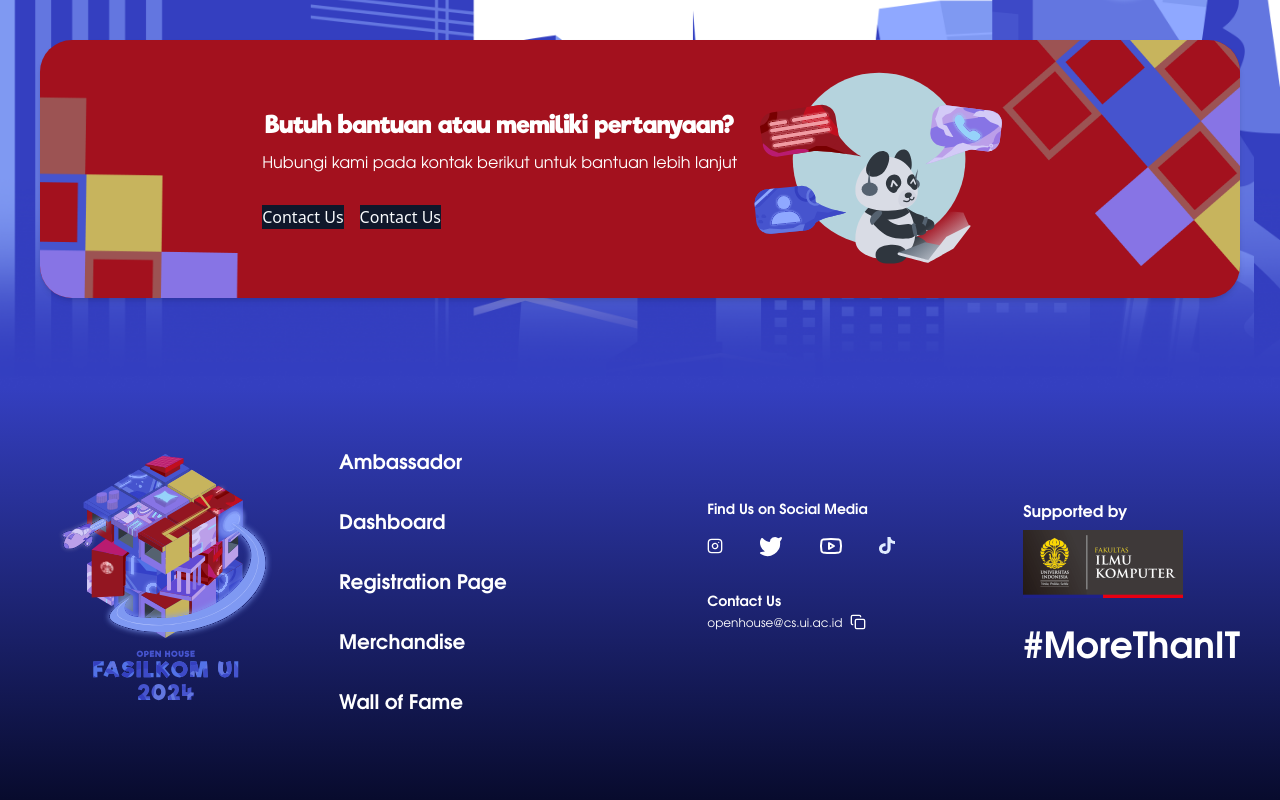
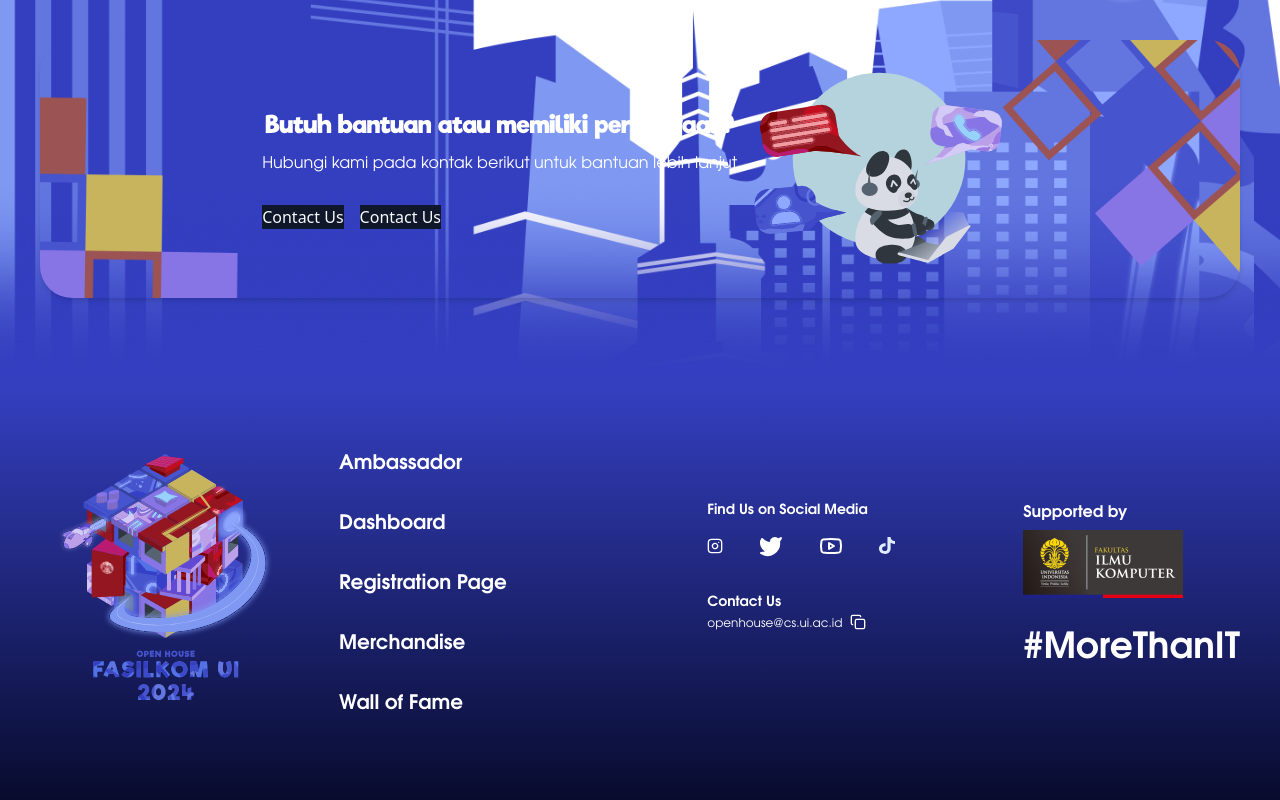
Before and after one commit to OH-Fasilkom-UI/oh24-frontend, a Next.js app: page / in a window 1280 px wide. Built offline with nearby package versions, Linux system fonts and the light colour scheme.

Commit message:
feat: update colors inside tailwind config

```diff
--- a/tailwind.config.ts
+++ b/tailwind.config.ts
@@ -28,7 +28,7 @@ const config = {
         "alert-destructive-background": "#FFDCDC",
         "alert-destructive-foreground": "#9A2323",
         "alert-info-background": "#E0DAFA",
-        "alert-info-foreground": "Purple-Region/Moon-Raker/600",
+        "alert-info-foreground": "PurpleRegion/MoonRaker/600",
         "alert-success-background": "#DEFFDC",
         "alert-success-foreground": "#1C8333",
         "alert-warning-background": "#FBFFCD",
@@ -36,36 +36,36 @@ const config = {
 
         // Button
         "button-ghost-all-border": "Text/Text-Light-BG",
-        "button-ghost-default": "Blue-Region/Cornflower/50",
+        "button-ghost-default": "BlueRegion/Cornflower/50",
         "button-ghost-disabled": "#CAD2D9",
-        "button-ghost-hover": "Blue-Region/Cornflower/50",
-        "button-ghost-pressed": "Blue-Region/Cornflower/50",
-        "button-primary-default": "Blue-Region/Portage/600",
+        "button-ghost-hover": "BlueRegion/Cornflower/50",
+        "button-ghost-pressed": "BlueRegion/Cornflower/50",
+        "button-primary-default": "BlueRegion/Portage/600",
         "button-primary-disabled": "#2727A3",
-        "button-primary-hover": "Blue-Region/Portage/600",
-        "button-primary-pressed": "Blue-Region/Portage/600",
+        "button-primary-hover": "BlueRegion/Portage/600",
+        "button-primary-pressed": "BlueRegion/Portage/600",
         "button-secondary-default": "Miscellanous/Ziggurat/400",
         "button-secondary-disabled": "#58808C",
         "button-secondary-hover": "Miscellanous/Ziggurat/400",
         "button-secondary-pressed": "Miscellanous/Ziggurat/400",
-        "button-tertiary-default": "Blue-Region/Cornflower/50",
+        "button-tertiary-default": "BlueRegion/Cornflower/50",
         "button-tertiary-disabled": "#CAD2D9",
-        "button-tertiary-hover": "Blue-Region/Cornflower/50",
-        "button-tertiary-pressed": "Blue-Region/Cornflower/50",
+        "button-tertiary-hover": "BlueRegion/Cornflower/50",
+        "button-tertiary-pressed": "BlueRegion/Cornflower/50",
 
         // Chips
-        "chips-default-background": "Blue-Region/Cerulean-Blue/100",
+        "chips-default-background": "BlueRegion/CeruleanBlue/100",
         "chips-default-border": "Purple-Region/True-V/700",
         "chips-default-foreground": "Purple-Region/True-V/700",
-        "chips-hover-background": "Blue-Region/Cerulean-Blue/100",
-        "chips-hover-border": "Purple-Region/Blue-Violet/500",
-        "chips-hover-foreground": "Purple-Region/Blue-Violet/500",
+        "chips-hover-background": "BlueRegion/CeruleanBlue/100",
+        "chips-hover-border": "Purple-Region/BlueViolet/500",
+        "chips-hover-foreground": "Purple-Region/BlueViolet/500",
         "chips-hover-selected-background": "Purple-Region/True-V/600",
-        "chips-hover-selected-border": "Purple-Region/Blue-Violet/500",
-        "chips-hover-selected-foreground": "Purple-Region/Blue-Violet/500",
-        "chips-selected-background": "Purple-Region/Blue-Violet/600",
-        "chips-selected-border": "Purple-Region/Blue-Violet/500",
-        "chips-selected-foreground": "Purple-Region/Blue-Violet/500",
+        "chips-hover-selected-border": "Purple-Region/BlueViolet/500",
+        "chips-hover-selected-foreground": "Purple-Region/BlueViolet/500",
+        "chips-selected-background": "Purple-Region/BlueViolet/600",
+        "chips-selected-border": "Purple-Region/BlueViolet/500",
+        "chips-selected-foreground": "Purple-Region/BlueViolet/500",
 
         // Toast
         "toast-destructive-background": "#FFDCDC",
@@ -78,34 +78,236 @@ const config = {
         "toast-warning-foreground": "#C5BE12",
 
         // Tooltip
-        "tooltip-background": "Blue-Region/Cornflower/50",
+        "tooltip-background": "BlueRegion/Cornflower/50",
         "tooltip-foreground": "Text/Text-Light-BG",
 
         // Modals
-        "modals-background": "Blue-Region/Cornflower/50",
+        "modals-background": "BlueRegion/Cornflower/50",
         "modals-foreground": "Text/Text-Light-BG",
 
         // Custom Colors
-        "Blue-Region/Cerulean-Blue/100": "#E0E6F9",
-        "Blue-Region/Cerulean-Blue/600": "#4654CE",
-        "Blue-Region/Cerulean-Blue/700": "#393FBC",
-        "Blue-Region/Cornflower/50": "#F0F8FF",
-        "Blue-Region/Cornflower/100": "#E1F0FD",
-        "Blue-Region/Portage/100": "#DFE8FF",
-        "Blue-Region/Portage/600": "#4141EA",
-        "Blue-Region/Portage/800": "#2E2CA7",
-        "Miscellanous/Ziggurat/400": "#73ABBD",
-        "Purple-Region/Blue-Violet/500": "#7B70E4",
-        "Purple-Region/Blue-Violet/600": "#6149D4",
-        "Purple-Region/Moon-Raker/600": "#804ED9",
-        "Purple-Region/True-V/600": "#6F4FD8",
-        "Purple-Region/True-V/700": "#5F3DC4",
-        "Red-Region/Pohutukawa/100": "#FFE1E4",
-        "Red-Region/Pohutukawa/700": "#BD1827",
-        "Red-Region/Pohutukawa/800": "#931621",
-        "Red-Region/Monza/800": "#A3111E",
-        "Text/Text-Dark-BG": "#E0ECFF",
-        "Text/Text-Light-BG": "#2E3881",
+        'BlueRegion/Cornflower/50': '#F0F8FF',
+        'BlueRegion/Cornflower/100': '#E1F0FD',
+        'BlueRegion/Cornflower/200': '#BCE0FB',
+        'BlueRegion/Cornflower/300': '#96D2FA',
+        'BlueRegion/Cornflower/400': '#3DADF3',
+        'BlueRegion/Cornflower/500': '#1393E4',
+        'BlueRegion/Cornflower/600': '#0774C2',
+        'BlueRegion/Cornflower/700': '#075C9D',
+        'BlueRegion/Cornflower/800': '#0A4F82',
+        'BlueRegion/Cornflower/900': '#0E426C',
+        'BlueRegion/Cornflower/950': '#0A2A47',
+
+        'BlueRegion/CeruleanBlue/50': '#F1F3FD',
+        'BlueRegion/CeruleanBlue/100': '#E0E6F9',
+        'BlueRegion/CeruleanBlue/200': '#C8D3F5',
+        'BlueRegion/CeruleanBlue/300': '#A3B6ED',
+        'BlueRegion/CeruleanBlue/400': '#7790E3',
+        'BlueRegion/CeruleanBlue/500': '#576DDA',
+        'BlueRegion/CeruleanBlue/600': '#4654CE',
+        'BlueRegion/CeruleanBlue/700': '#393FBC',
+        'BlueRegion/CeruleanBlue/800': '#343799',
+        'BlueRegion/CeruleanBlue/900': '#2E327A',
+        'BlueRegion/CeruleanBlue/950': '#20214B',
+
+        'BlueRegion/GovernorBay/50': '#EEF5FF',
+        'BlueRegion/GovernorBay/100': '#E0ECFF',
+        'BlueRegion/GovernorBay/200': '#C7DBFE',
+        'BlueRegion/GovernorBay/300': '#A4C2FD',
+        'BlueRegion/GovernorBay/400': '#809EF9',
+        'BlueRegion/GovernorBay/500': '#627CF2',
+        'BlueRegion/GovernorBay/600': '#4555E6',
+        'BlueRegion/GovernorBay/700': '#3440C8',
+        'BlueRegion/GovernorBay/800': '#2F3AA4',
+        'BlueRegion/GovernorBay/900': '#2D3782',
+        'BlueRegion/GovernorBay/950': '#1B204B',
+
+        'PurpleRegion/MoonRaker/50': '#F6F4FE',
+        'PurpleRegion/MoonRaker/100': '#EEEBFC',
+        'PurpleRegion/MoonRaker/200': '#E0DAFA',
+        'PurpleRegion/MoonRaker/300': '#D3CAF7',
+        'PurpleRegion/MoonRaker/400': '#AC97EE',
+        'PurpleRegion/MoonRaker/500': '#916DE5',
+        'PurpleRegion/MoonRaker/600': '#804ED9',
+        'PurpleRegion/MoonRaker/700': '#703CC5',
+        'PurpleRegion/MoonRaker/800': '#5E31A6',
+        'PurpleRegion/MoonRaker/900': '#4E2A88',
+        'PurpleRegion/MoonRaker/950': '#30195C',
+
+        'PurpleRegion/Logan/50': '#F8F7FB',
+        'PurpleRegion/Logan/100': '#F2F0F7',
+        'PurpleRegion/Logan/200': '#E6E3F1',
+        'PurpleRegion/Logan/300': '#D3CCE6',
+        'PurpleRegion/Logan/400': '#B8AAD5',
+        'PurpleRegion/Logan/500': '#A28DC5',
+        'PurpleRegion/Logan/600': '#9072B5',
+        'PurpleRegion/Logan/700': '#7E60A1',
+        'PurpleRegion/Logan/800': '#695087',
+        'PurpleRegion/Logan/900': '#57436F',
+        'PurpleRegion/Logan/950': '#382B4A',
+
+        'PurpleRegion/BilobaFlower/50': '#F7F5FD',
+        'PurpleRegion/BilobaFlower/100': '#F1ECFB',
+        'PurpleRegion/BilobaFlower/200': '#E5DCF8',
+        'PurpleRegion/BilobaFlower/300': '#D1C0F2',
+        'PurpleRegion/BilobaFlower/400': '#BB9FE9',
+        'PurpleRegion/BilobaFlower/500': '#A174DE',
+        'PurpleRegion/BilobaFlower/600': '#9356D1',
+        'PurpleRegion/BilobaFlower/700': '#8244BD',
+        'PurpleRegion/BilobaFlower/800': '#6D399E',
+        'PurpleRegion/BilobaFlower/900': '#6D399E',
+        'PurpleRegion/BilobaFlower/950': '#6D399E',
+
+        'PurpleRegion/TrueV/50': '#F5F4FE',
+        'PurpleRegion/TrueV/100': '#EDEBFC',
+        'PurpleRegion/TrueV/200': '#DCDBF9',
+        'PurpleRegion/TrueV/300': '#C1BDF5',
+        'PurpleRegion/TrueV/400': '#A198ED',
+        'PurpleRegion/TrueV/500': '#8774E5',
+        'PurpleRegion/TrueV/600': '#6F4FD8',
+        'PurpleRegion/TrueV/700': '#5F3DC4',
+        'PurpleRegion/TrueV/800': '#5033A4',
+        'PurpleRegion/TrueV/900': '#422B87',
+        'PurpleRegion/TrueV/950': '#281A5B',
+
+        'PurpleRegion/BlueViolet/50': '#F0F1FD',
+        'PurpleRegion/BlueViolet/100': '#E3E6FC',
+        'PurpleRegion/BlueViolet/200': '#CCD0F9',
+        'PurpleRegion/BlueViolet/300': '#ADB1F4',
+        'PurpleRegion/BlueViolet/400': '#8E8CED',
+        'PurpleRegion/BlueViolet/500': '#7B70E4',
+        'PurpleRegion/BlueViolet/600': '#6149D4',
+        'PurpleRegion/BlueViolet/700': '#5C45BD',
+        'PurpleRegion/BlueViolet/800': '#4B3A99',
+        'PurpleRegion/BlueViolet/900': '#40357A',
+        'PurpleRegion/BlueViolet/950': '#271F47',
+
+        'RedRegion/Monza/50': '#fff1f2',
+        'RedRegion/Monza/100': '#FFE0E3',
+        'RedRegion/Monza/200': '#FFC6CB',
+        'RedRegion/Monza/300': '#FF9EA7',
+        'RedRegion/Monza/400': '#FF6674',
+        'RedRegion/Monza/500': '#FD3648',
+        'RedRegion/Monza/600': '#EB172A',
+        'RedRegion/Monza/700': '#C10F1F',
+        'RedRegion/Monza/800': '#A3111E',
+        'RedRegion/Monza/900': '#87151F',
+        'RedRegion/Monza/950': '#4A050B',
+
+        'RedRegion/Pohutukawa/50': '#FEF2F3',
+        'RedRegion/Pohutukawa/100': '#FFE1E4',
+        'RedRegion/Pohutukawa/200': '#FFC9CE',
+        'RedRegion/Pohutukawa/300': '#FEA3AB',
+        'RedRegion/Pohutukawa/400': '#FC6D7A',
+        'RedRegion/Pohutukawa/500': '#F43F4F',
+        'RedRegion/Pohutukawa/600': '#E12132',
+        'RedRegion/Pohutukawa/700': '#BD1827',
+        'RedRegion/Pohutukawa/800': '#931621',
+        'RedRegion/Pohutukawa/900': '#821A23',
+        'RedRegion/Pohutukawa/950': '#47080E',
+
+        'RedRegion/DarkBurgundy/50': '#FFEEEE',
+        'RedRegion/DarkBurgundy/100': '#FFDADA',
+        'RedRegion/DarkBurgundy/200': '#FFBBBC',
+        'RedRegion/DarkBurgundy/300': '#FF8B8C',
+        'RedRegion/DarkBurgundy/400': '#FF494B',
+        'RedRegion/DarkBurgundy/500': '#FF1113',
+        'RedRegion/DarkBurgundy/600': '#FF0002',
+        'RedRegion/DarkBurgundy/700': '#E70002',
+        'RedRegion/DarkBurgundy/800': '#BE0002',
+        'RedRegion/DarkBurgundy/900': '#780001',
+        'RedRegion/DarkBurgundy/950': '#560001',
+
+        'RedRegion/SeaPink/50': '#FEF2F3',
+        'RedRegion/SeaPink/100': '#FCE7E7',
+        'RedRegion/SeaPink/200': '#F9D2D5',
+        'RedRegion/SeaPink/300': '#F19CA3',
+        'RedRegion/SeaPink/400': '#EC808B',
+        'RedRegion/SeaPink/500': '#E15265',
+        'RedRegion/SeaPink/600': '#CC324E',
+        'RedRegion/SeaPink/700': '#AC243F',
+        'RedRegion/SeaPink/800': '#90213B',
+        'RedRegion/SeaPink/900': '#7B2038',
+        'RedRegion/SeaPink/950': '#440D1A',
+
+        'RedRegion/Hibiscus/50': '#FDF2F9',
+        'RedRegion/Hibiscus/100': '#FCE7F6',
+        'RedRegion/Hibiscus/200': '#FAD0ED',
+        'RedRegion/Hibiscus/300': '#F7AADD',
+        'RedRegion/Hibiscus/400': '#F175C5',
+        'RedRegion/Hibiscus/500': '#E94BAC',
+        'RedRegion/Hibiscus/600': '#D72B8C',
+        'RedRegion/Hibiscus/700': '#B91B70',
+        'RedRegion/Hibiscus/800': '#9A1A5E',
+        'RedRegion/Hibiscus/900': '#811A50',
+        'RedRegion/Hibiscus/950': '#4F082D',
+
+        'Misc/JordyBlue/50': '#F0F6FE',
+        'Misc/JordyBlue/100': '#DEEAFB',
+        'Misc/JordyBlue/200': '#C4DDF9',
+        'Misc/JordyBlue/300': '#87BBF3',
+        'Misc/JordyBlue/400': '#6CA7EE',
+        'Misc/JordyBlue/500': '#4987E8',
+        'Misc/JordyBlue/600': '#346BDC',
+        'Misc/JordyBlue/700': '#25B7CA',
+        'Misc/JordyBlue/800': '#2947A4',
+        'Misc/JordyBlue/900': '#263F82',
+        'Misc/JordyBlue/950': '#1C274F',
+
+        'Misc/Sundance/50': '#F9F8ED',
+        'Misc/Sundance/100': '#EFEED2',
+        'Misc/Sundance/200': '#E1DBA7',
+        'Misc/Sundance/300': '#D0C374',
+        'Misc/Sundance/400': '#C7B45D',
+        'Misc/Sundance/500': '#B29840',
+        'Misc/Sundance/600': '#997B35',
+        'Misc/Sundance/700': '#7B5D2D',
+        'Misc/Sundance/800': '#684C2B',
+        'Misc/Sundance/900': '#5A4129',
+        'Misc/Sundance/950': '#332315',
+
+        'Misc/Mischka/50': '#F5F6F8',
+        'Misc/Mischka/100': '#E9F1F5',
+        'Misc/Mischka/200': '#D9DCE5',
+        'Misc/Mischka/300': '#C8CCD9',
+        'Misc/Mischka/400': '#B1B4C8',
+        'Misc/Mischka/500': '#9C9EB8',
+        'Misc/Mischka/600': '#8686A5',
+        'Misc/Mischka/700': '#74738F',
+        'Misc/Mischka/800': '#5F5E75',
+        'Misc/Mischka/900': '#4F4F60',
+        'Misc/Mischka/950': '#2E2E38',
+
+        'Misc/ShuttleGray/50': '#F4F6F7',
+        'Misc/ShuttleGray/100': '#E3E7EA',
+        'Misc/ShuttleGray/200': '#CAD2D7',
+        'Misc/ShuttleGray/300': '#A5B1BB',
+        'Misc/ShuttleGray/400': '#798997',
+        'Misc/ShuttleGray/500': '#5E6E7C',
+        'Misc/ShuttleGray/600': '#556270',
+        'Misc/ShuttleGray/700': '#454F59',
+        'Misc/ShuttleGray/800': '#3E444C',
+        'Misc/ShuttleGray/900': '#373B42',
+        'Misc/ShuttleGray/950': '#22252A',
+
+        'Misc/OuterSpace/50': '#F0F8FF',
+        'Misc/OuterSpace/100': '#0E191C',
+        'Misc/OuterSpace/200': '#101617',
+        'Misc/OuterSpace/300': '#FFFFFF',
+        'Misc/OuterSpace/400': '#FFFFFF',
+        'Misc/OuterSpace/500': '#FFFFFF',
+        'Misc/OuterSpace/600': '#FFFFFF',
+        'Misc/OuterSpace/700': '#FFFFFF',
+        'Misc/OuterSpace/800': '#FFFFFF',
+        'Misc/OuterSpace/900': '#FFFFFF',
+        'Misc/OuterSpace/950': '#FFFFFF',
+
+        "BlueRegion/Portage/100": "#DFE8FF",
+        "BlueRegion/Portage/600": "#4141EA",
+        "BlueRegion/Portage/800": "#2E2CA7",
+
+        "Text/TextDarkBG": "#E0ECFF",
+        "Text/TextLightBG": "#2E3881",
 
         border: "hsl(var(--border))",
         input: "hsl(var(--input))",
```
